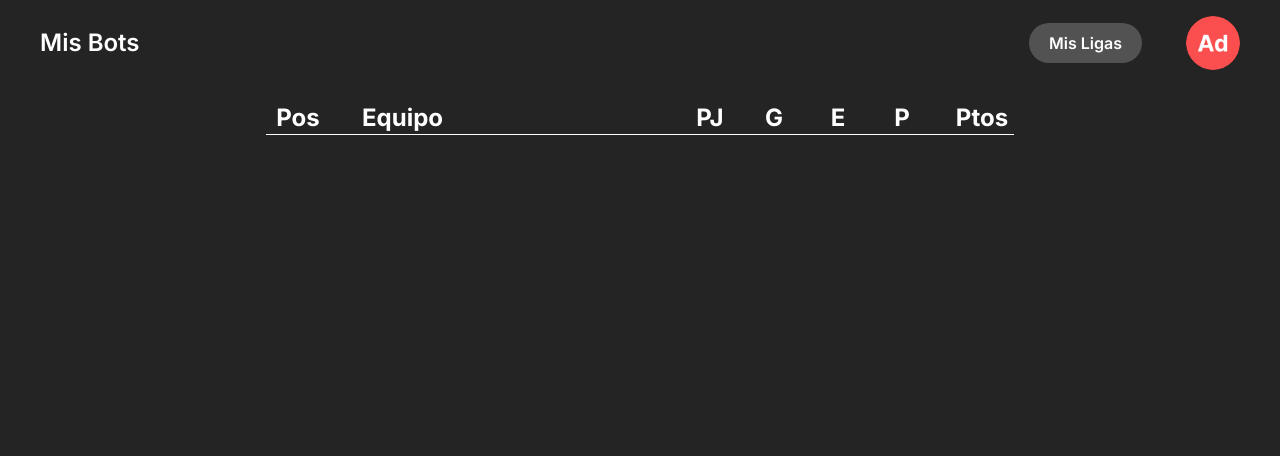
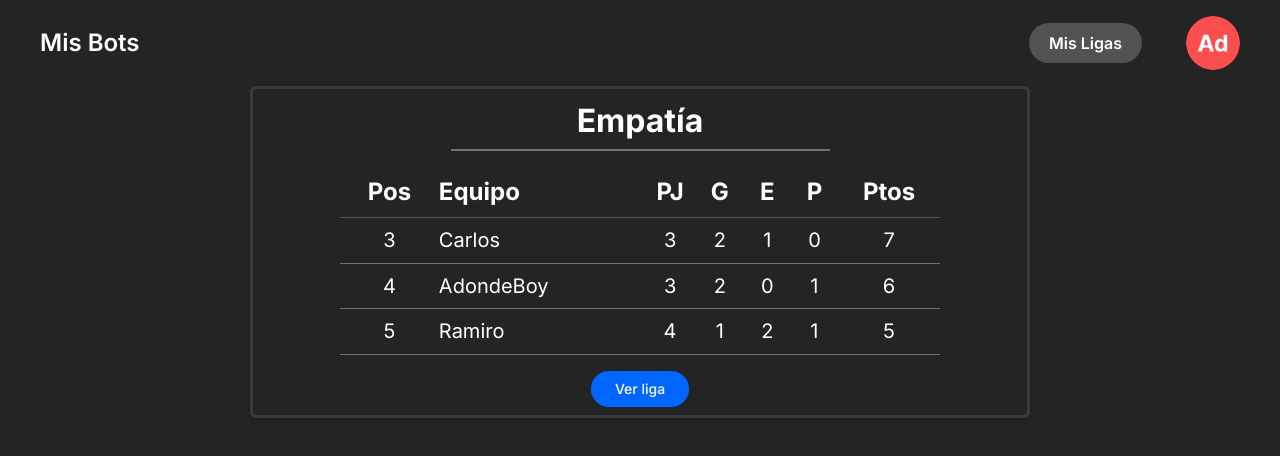
Before and after one commit to alberba/front-end-adonde-band, a Vue app: page /myBots in a window 1280 px wide. Shown: the top 456 px of the page. Built offline with nearby package versions, Linux system fonts and the light colour scheme.

Commit message:
Creada correctamente la tabla de clasificación de tus bots propios. Pendiente el botón de ayuda y resaltar la posición de tu bot.

```diff
--- a/src/types.ts
+++ b/src/types.ts
@@ -1,6 +1,6 @@
 export interface Equipo {
   pos: number
-  nombre: string
+  equipo: string
   PJ: number
   G: number
   E: number
--- a/src/views/MyBotsPage.vue
+++ b/src/views/MyBotsPage.vue
@@ -1,26 +1,99 @@
 <script setup lang="ts">
 import HeaderApp from '@/components/HeaderApp.vue'
 import { ref } from 'vue'
+import type { Liga } from '@/types'
 
-// Ejemplo de datos de clasificación
-const clasificacion = ref([
-  { pos: 1, equipo: 'Equipo 1', PJ: 10, G: 6, E: 2, P: 2, Ptos: 20 },
-  { pos: 2, equipo: 'Equipo 2', PJ: 10, G: 5, E: 3, P: 2, Ptos: 18 },
-  { pos: 3, equipo: 'Equipo 3', PJ: 10, G: 7, E: 1, P: 2, Ptos: 22 },
-  { pos: 4, equipo: 'Equipo 4', PJ: 10, G: 6, E: 2, P: 2, Ptos: 20 },
-  { pos: 5, equipo: 'Equipo 5', PJ: 10, G: 5, E: 3, P: 2, Ptos: 18 },
-  // Agrega más equipos según sea necesario
+// Declaración de las diferentes Ligas dónde participan mis bots:
+const ligas = ref<Liga[]>([
+  {
+    id: 1,
+    nombre: 'Empatía', // Sería más bien el nombre del Bot
+    imagePath: '',
+    finalizado: false,
+    clasificacion: [
+      { pos: 1, equipo: 'MisterX', PJ: 2, G: 1, E: 1, P: 0, Ptos: 4 },
+      { pos: 2, equipo: 'MisterY', PJ: 2, G: 1, E: 0, P: 1, Ptos: 3 },
+      { pos: 3, equipo: 'Carlos', PJ: 3, G: 2, E: 1, P: 0, Ptos: 7 },
+      { pos: 4, equipo: 'AdondeBoy', PJ: 3, G: 2, E: 0, P: 1, Ptos: 6 },
+      { pos: 5, equipo: 'Ramiro', PJ: 4, G: 1, E: 2, P: 1, Ptos: 5 }
+      // ...
+    ]
+  }
 ])
 
-const PosBot = ref(3) // Posición actual del bot
+// Posición del Bot en la clasificación
+const posBot = ref(4)
+
+// Función para obtener los índices que se deben mostrar para la clasificación de una liga
+function getIndices(league: Liga): number[] {
+
+  const indices = [posBot.value - 1, posBot.value, posBot.value + 1]
+
+  // Filtramos para quedarnos solo con índices válidos
+  return indices.filter(i => i > 0 && i <= league.clasificacion.length)
+}
+
 </script>
+
 
 <template>
   <HeaderApp title="Mis Bots" :is-heading1="false" />
   <main
     class="mb-15 flex max-w-[860px] flex-col items-center justify-center gap-5 px-10 lg:w-[860px]"
   >
-    <!-- Cuadro de clasificación -->
+    <!-- Se itera sobre cada liga -->
+    <section
+      v-for="liga in ligas"
+      :key="liga.id"
+      class="w-full bg-transparent p-2 rounded-md border-3 border-[#3A3A3A] bg-[#1E1E1E] shadow-md hover:shadow-sm hover:shadow-gray-500 transition-shadow"
+    >
+      <!-- Nombre del Bot -->
+      <h2 class="text-center text-[32px] font-bold text-white">{{ liga.nombre }}</h2>
+      <div class="mx-auto mt-1 mb-4 h-[2px] w-1/2 bg-gray-500"></div>
+
+      <!-- Tabla: muestra la clasificación completa -->
+      <table class="mx-auto w-full max-w-[600px] border-collapse text-white">
+        <thead>
+          <tr class="border-b border-gray-600 text-left text-sm">
+            <th class="py-2 w-32 text-center text-[24px]">Pos</th>
+            <th class="py-2 w-64 text-[24px]">Equipo</th>
+            <th class="py-2 w-16 text-center text-[24px]">PJ</th>
+            <th class="py-2 w-16 text-center text-[24px]">G</th>
+            <th class="py-2 w-16 text-center text-[24px]">E</th>
+            <th class="py-2 w-16 text-center text-[24px]">P</th>
+            <th class="py-2 w-32 text-center text-[24px]">Ptos</th>
+          </tr>
+        </thead>
+        <tbody>
+          <tr
+            v-for="i in getIndices(liga)"
+            :key="i"
+            class="border-b border-gray-500 text-sm"
+          >
+            <td class="py-2 text-center text-[20px]">{{ liga.clasificacion[i - 1].pos }}</td>
+            <td class="py-2 text-[20px]">{{ liga.clasificacion[i - 1].equipo }}</td>
+            <td class="py-2 text-center text-[20px]">{{ liga.clasificacion[i - 1].PJ }}</td>
+            <td class="py-2 text-center text-[20px]">{{ liga.clasificacion[i - 1].G }}</td>
+            <td class="py-2 text-center text-[20px]">{{ liga.clasificacion[i - 1].E }}</td>
+            <td class="py-2 text-center text-[20px]">{{ liga.clasificacion[i - 1].P }}</td>
+            <td class="py-2 text-center text-[20px]">{{ liga.clasificacion[i - 1].Ptos }}</td>
+          </tr>
+        </tbody>
+      </table>
+
+      <!-- "Ver liga" -->
+      <div class="mt-4 flex justify-center">
+        <button
+          class="rounded-full bg-[#06f] px-6 py-2 text-sm font-medium text-white
+                     transition-colors hover:bg-blue-600"
+        >
+          Ver liga
+        </button>
+      </div>
+
+    </section>
+
+    <!-- Cuadro de clasificación
     <div class="w-full bg-transparent p-4">
       <table class="flex flex-col gap-4 text-[#FFFFFF]">
         <tr class="flex gap-8 border-b text-2xl">
@@ -49,5 +122,8 @@ const PosBot = ref(3) // Posición actual del bot
         </tr>
       </table>
     </div>
+    -->
+
+
   </main>
 </template>
```
